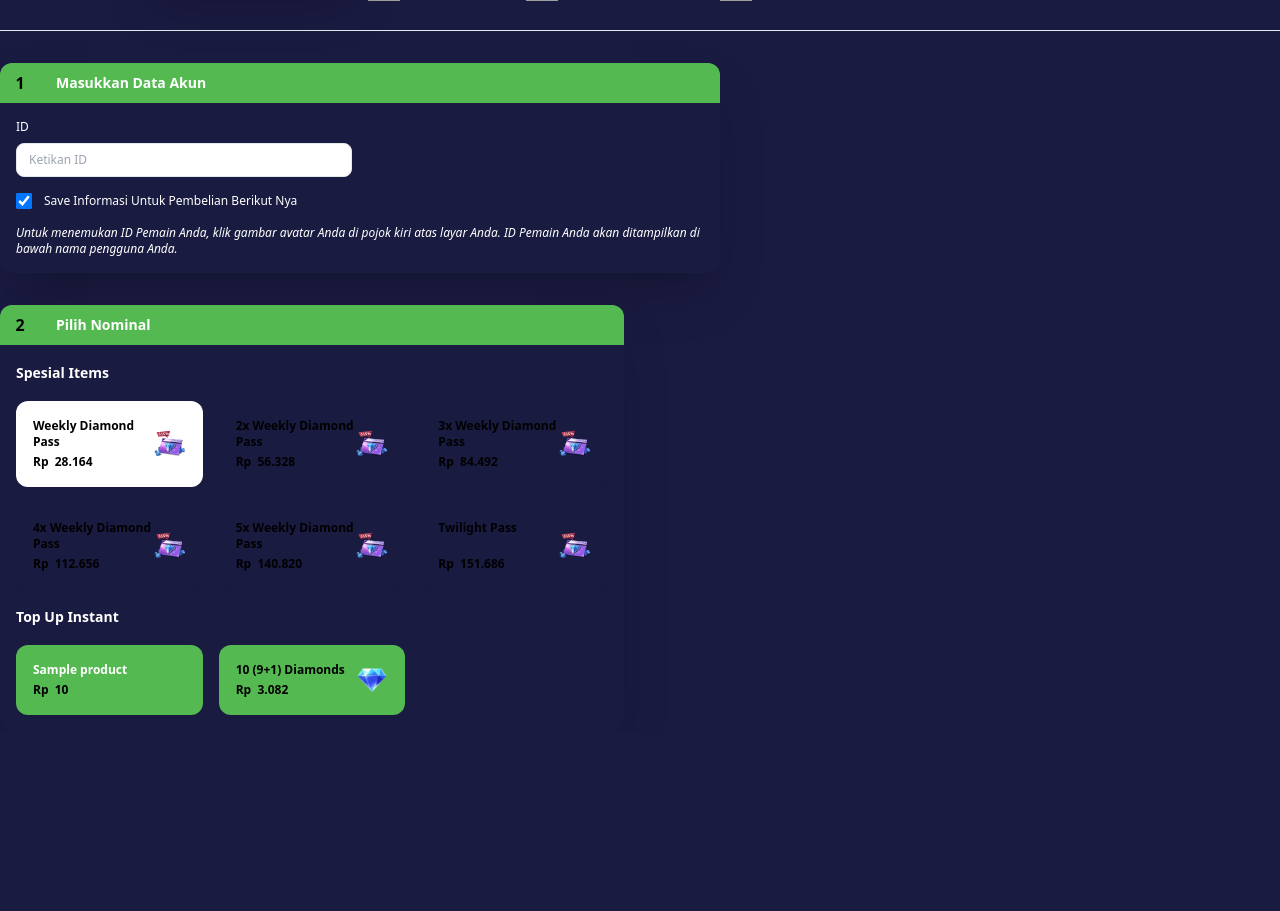
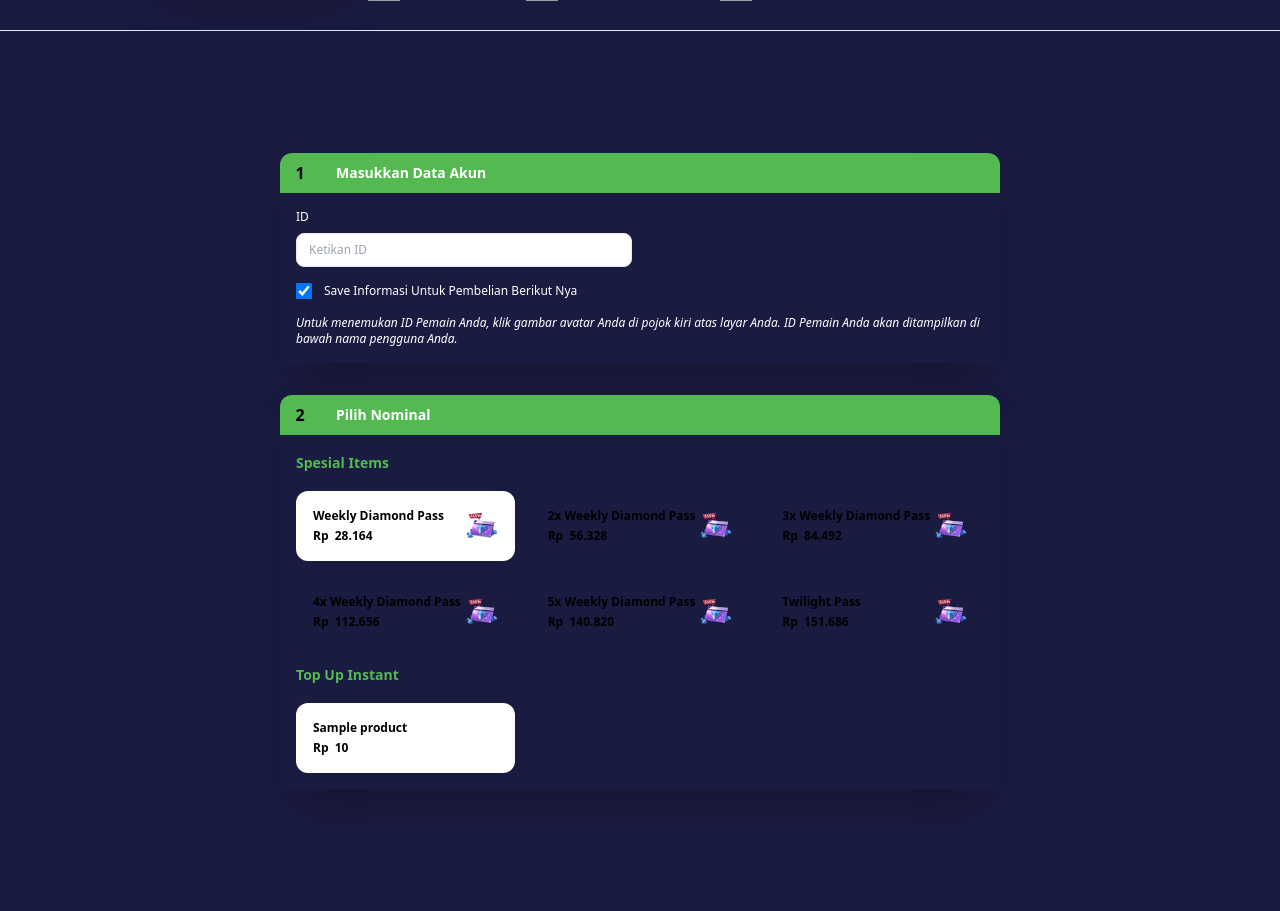
Before and after one commit to imismaindra/project-uas, a PHP site: the page made by index.php in a window 1280 px wide. Shown: the part 595-1506 px from the top of the page. Before the commit the page ends 1310 px from the top, so only its background shows below. Run offline with PHP 8.4, Linux system fonts and the light colour scheme; tables that the repository leaves empty or names only in its code hold one stand-in row (values such as "Sample post"); grey boxes marked "Sample" are stand-in pictures; some libraries are stand-ins or nearby versions; grey boxes are pictures that could not be loaded.

Commit message:
"Added product deletion feature, updated product list layout and styling"

```diff
--- a/index.php
+++ b/index.php
@@ -142,6 +142,10 @@ switch ($modul) {
                 $productModel = new ProductModel();
                 // $productModel->updateProduct($id, $name, $description, $price, $category_id);
                 header('Location: index.php?modul=product&fitur=list');
+            case 'delete':
+                $productModel = new ProductModel();
+                $productModel->deleteProductByid($_GET['id']);
+                header('Location: index.php?modul=product&fitur=list');
         }
         break;
     case 'login-admmin':
--- a/models/product_model.php
+++ b/models/product_model.php
@@ -94,6 +94,15 @@ class ProductModel {
         return $row;
 
     }
+    public function deleteProductByid($id){
+        $sql = "DELETE FROM products WHERE id = ?";
+        $stmt = $this->conn->prepare($sql);
+        $stmt->bind_param("i", $id);
+        $stmt->execute();
+        $stmt->close();
+        return $this->conn->affected_rows;
+
+    }
 
 }
 ?>
--- a/views/store/product-list.php
+++ b/views/store/product-list.php
@@ -45,7 +45,7 @@
         </div>
         </div>
      </div>
-     <div class="container relative mt-8 grid grid-cols-2 gap-4 md:gap-8">
+     <div class="min-h-screen flex items-center justify-center mt-10 mb-10">
         <!-- Form -->
         <form action="" class="col-auto col-start-1 flex flex-col gap-4 lg:col-auto lg:gap-8">
             <section class="relative scroll-mt-20 rounded-xl bg-card/50 shadow-2xl md:scroll-mt-[5.75rem] w-[45rem]" id="1">
@@ -87,7 +87,7 @@
                 <div class="p-4">
                     <div class="flex flex-col space-y-4">
                         <section id="Spesial Items">
-                            <h3 class="pb-4 text-sm/6 font-semibold text-white">Spesial Items</h3>
+                            <h3 class="pb-4 text-sm/6 font-semibold text-[#53B950] ">Spesial Items</h3>
                             <div id="headlessui-radiogroup-:rc:" role="radiogroup" aria-labelledby="headlessui-label-:rd:">
                             <label class="sr-only" id="headlessui-label-:rd:" role="none">Select a variant list</label>
                             <div class="grid grid-cols-2 gap-4 sm:grid-cols-3 md:grid-cols-2 lg:grid-cols-3" role="none">
@@ -151,15 +151,15 @@
                             </div>
                         </section>
                         <section id="Top Up Instant">
-                            <h3 class="pb-4 text-sm/6 font-semibold text-white">Top Up Instant</h3>
+                            <h3 class="pb-4 text-sm/6 text-[#53B950] font-semibold ">Top Up Instant</h3>
                             <div id="headlessui-radiogroup-:r10:" role="radiogroup" aria-labelledby="headlessui-label-:r11:">
                             <label class="sr-only" id="headlessui-label-:r11:" role="none">Select a variant list</label>
                             <div class="grid grid-cols-2 gap-4 sm:grid-cols-3 md:grid-cols-2 lg:grid-cols-3" role="none">
                                 <?php foreach ($products as $diamond): ?>
-                                <div class="relative flex cursor-pointer rounded-xl border border-transparent bg-[#53B950] text-background shadow-sm outline-none md:p-4 bg-order-variant-background text-order-variant-foreground" id="headlessui-radiogroup-option-:r12:" role="radio" aria-checked="false" tabindex="0" data-headlessui-state="" aria-labelledby="headlessui-label-:r13:" aria-describedby="headlessui-description-:r14:">
+                                <div class="relative flex cursor-pointer rounded-xl border border-transparent bg-white text-background shadow-sm outline-none md:p-4 bg-order-variant-background text-order-variant-foreground" id="headlessui-radiogroup-option-:r12:" role="radio" aria-checked="false" tabindex="0" data-headlessui-state="" aria-labelledby="headlessui-label-:r13:" aria-describedby="headlessui-description-:r14:">
                                     <span class="flex flex-1">
                                         <span class="flex flex-col justify-between">
-                                        <span class="block text-white text-xs font-semibold " id="headlessui-label-:r13:"><?php echo $diamond['name'];?></span>
+                                        <span class="block text-xs font-semibold " id="headlessui-label-:r13:"><?php echo $diamond['name'];?></span>
                                         <div><span class="mt-1 flex items-center text-xs font-semibold" id="headlessui-description-:r14:">Rp&nbsp; <?php echo $diamond['price'];?></span></div>
                                         </span>
                                     </span>
@@ -181,23 +181,13 @@
                                     </div>
                                 </div>
                                 <?php endforeach; ?>
-                                <div class="relative flex cursor-pointer rounded-xl border border-transparent bg-[#53B950] text-background shadow-sm outline-none md:p-4 bg-order-variant-background text-order-variant-foreground" id="headlessui-radiogroup-option-:r15:" role="radio" aria-checked="false" tabindex="-1" data-headlessui-state="" aria-labelledby="headlessui-label-:r16:" aria-describedby="headlessui-description-:r17:">
-                                    <span class="flex flex-1">
-                                        <span class="flex flex-col justify-between">
-                                        <span class="block text-xs font-semibold " id="headlessui-label-:r16:">10 (9+1) Diamonds</span>
-                                        <div><span class="mt-1 flex items-center text-xs font-semibold" id="headlessui-description-:r17:">Rp&nbsp; 3.082</span></div>
-                                        </span>
-                                    </span>
-                                    <div class="flex aspect-square w-8 items-center"><img alt="Mobile Legends - 5 (5+0) Diamonds" fetchpriority="high" width="300" height="300" decoding="async" data-nimg="1" class="object-contain object-right" sizes="80vh"
-                                    src="/assets/include/dm.webp" style="color: transparent;"></div>                                </div>
-                                </div>
                             </div>
                         </section>
                     </div>
                 </div>
             <section>
         </form>
-    </div>
+     </div>
 
 
 </body>
```
